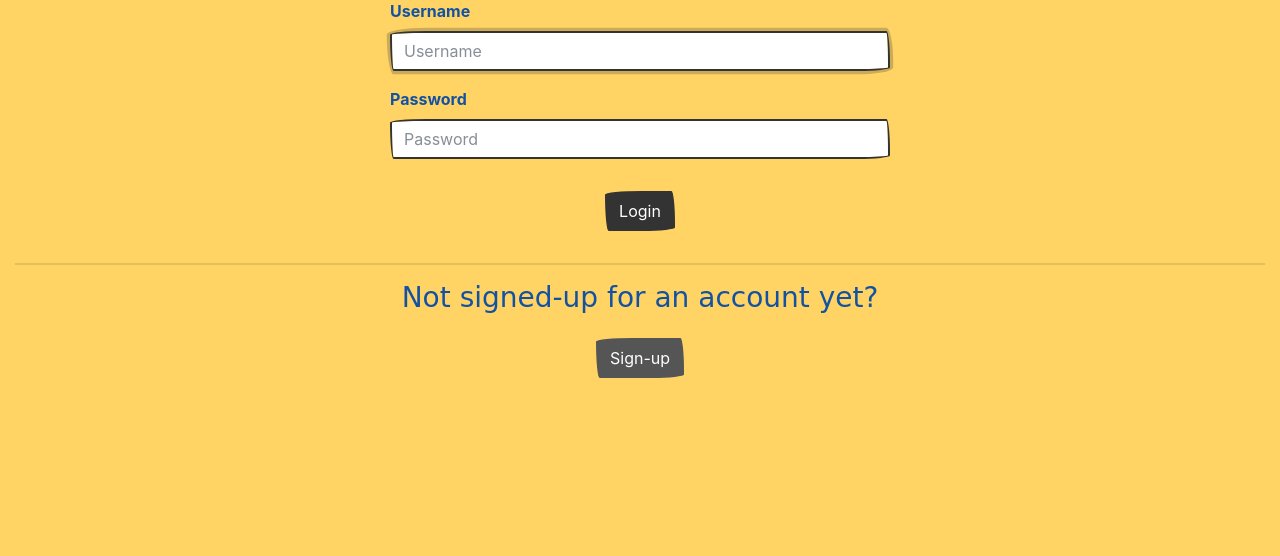
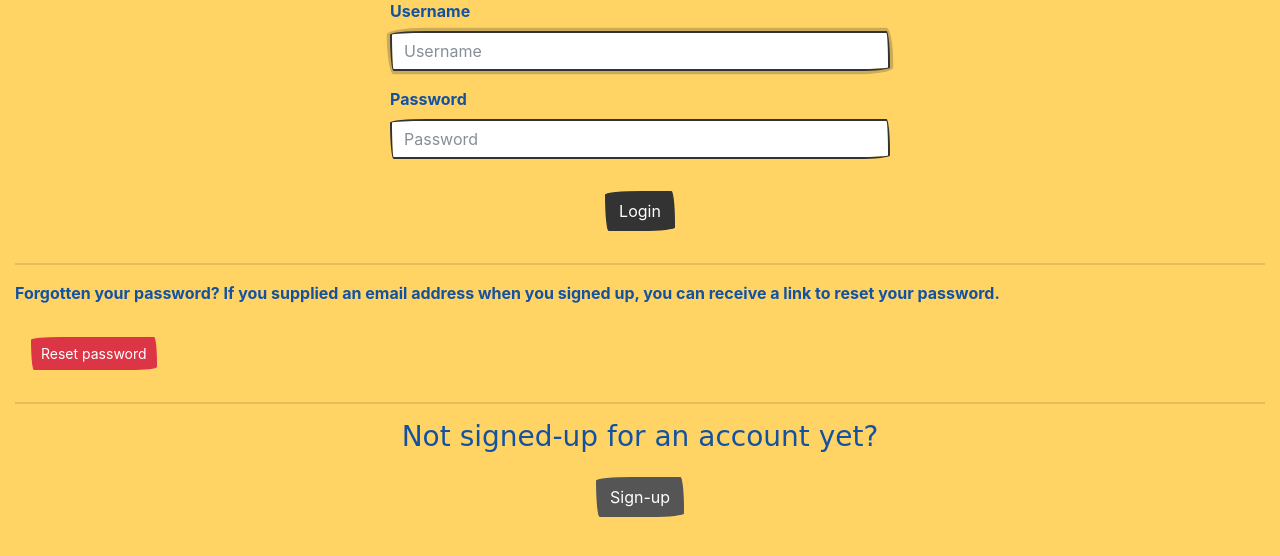
Before and after one commit to SteveWooding/cheddar-gorge, a Django app: page /login/ in a window 1280 px wide. Shown: the part 211-767 px from the top of the page. Run offline with Django 3.2, Linux system fonts and the light colour scheme; some libraries are stand-ins or nearby versions; some web fonts are replaced.

Commit message:
feat: Add password reset button to login page

```diff
--- a/cheddargorge/templates/registration/login.html
+++ b/cheddargorge/templates/registration/login.html
@@ -13,7 +13,19 @@
     </div>
     <input type="hidden" name="next" value="{{ next }}">
   </form>
+
   <hr>
+
+  <p>
+    Forgotten your password? If you supplied an email address when you signed
+    up, you can receive a link to reset your password.
+  </p>
+  <a href="{% url 'password_reset' %}" class="btn btn-danger btn-sm">
+    Reset password
+  </a>
+
+  <hr>
+
   <h3 class="text-center">Not signed-up for an account yet?</h3>
   <div class="text-center">
     <a href="{% url 'signup' %}" class="btn btn-secondary">Sign-up</a>
```
